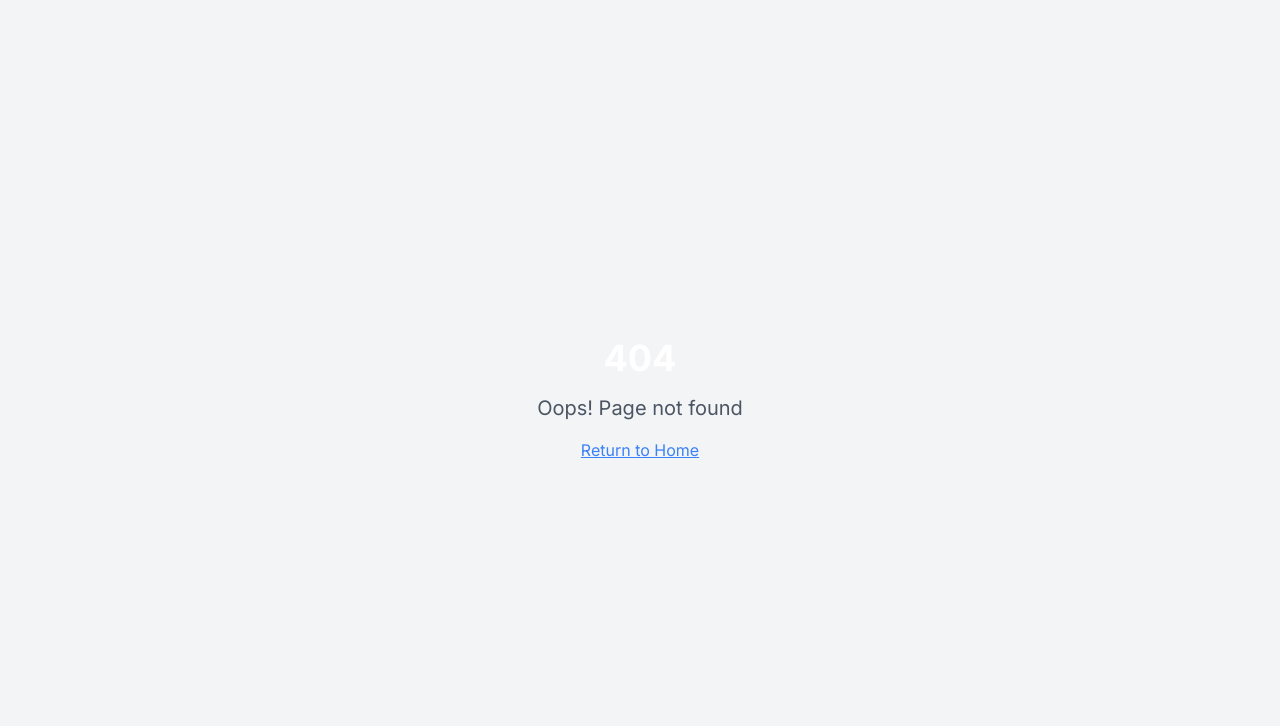
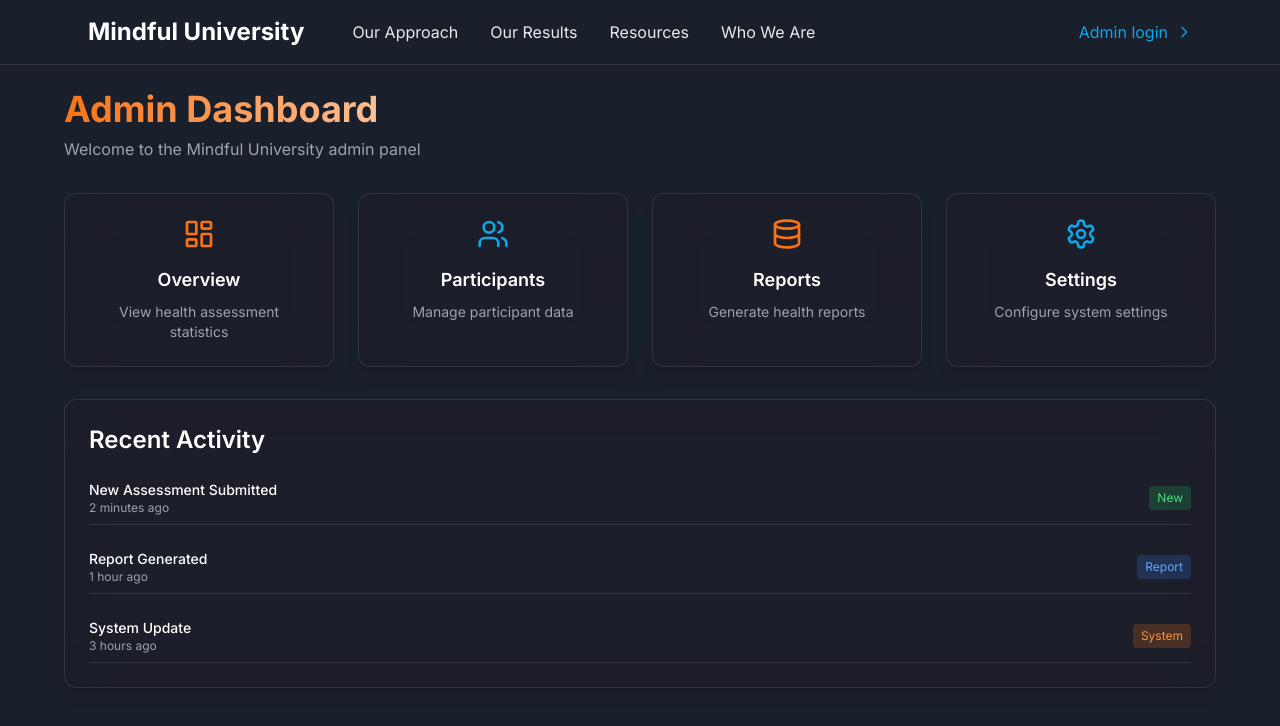
Before and after one commit to zoraizmohammad/treehacks-2025, a React (Vite) app: page /admin in a window 1280 px wide. Before the commit this address had no page. Shown: the top 726 px of the page. Built offline with nearby package versions, Linux system fonts and the light colour scheme.

Commit message:
Add admin dashboard page
This commit introduces a new admin page, providing access to a dashboard.  The specific features and implementation details are not included in this commit message.

```diff
--- a/src/App.tsx
+++ b/src/App.tsx
@@ -7,6 +7,7 @@ import { BrowserRouter, Routes, Route } from "react-router-dom";
 import Index from "./pages/Index";
 import Form from "./pages/Form";
 import NotFound from "./pages/NotFound";
+import AdminDashboard from "./pages/Admin";
 
 const queryClient = new QueryClient();
 
@@ -19,6 +20,7 @@ const App = () => (
         <Routes>
           <Route path="/" element={<Index />} />
           <Route path="/form" element={<Form />} />
+          <Route path="/admin" element={<AdminDashboard />} />
           <Route path="*" element={<NotFound />} />
         </Routes>
       </BrowserRouter>
--- a/src/components/Header.tsx
+++ b/src/components/Header.tsx
@@ -32,7 +32,7 @@ const Header = () => {
 
           {/* Admin Login Button */}
           <Link
-            to="/login"
+            to="/admin"
             className="inline-flex items-center text-[#0EA5E9] hover:text-white transition-colors"
           >
             Admin login
--- /dev/null
+++ b/src/pages/Admin.tsx
@@ -0,0 +1,107 @@
+
+import React from 'react';
+import { motion } from "framer-motion";
+import { LayoutDashboard, Users, Database, Settings } from "lucide-react";
+import Header from "@/components/Header";
+
+const AdminDashboard = () => {
+  return (
+    <div className="min-h-screen bg-[#1A1F2C]">
+      <Header />
+      <div className="text-white p-6">
+        <div className="max-w-6xl mx-auto">
+          <motion.div
+            initial={{ opacity: 0, y: 20 }}
+            animate={{ opacity: 1, y: 0 }}
+            className="mb-8"
+          >
+            <h1 className="text-4xl font-bold rainbow-text">Admin Dashboard</h1>
+            <p className="text-gray-400 mt-2">Welcome to the Mindful University admin panel</p>
+          </motion.div>
+
+          <div className="grid grid-cols-1 md:grid-cols-2 lg:grid-cols-4 gap-6">
+            {/* Dashboard Cards */}
+            <motion.div
+              initial={{ opacity: 0, y: 20 }}
+              animate={{ opacity: 1, y: 0 }}
+              transition={{ delay: 0.1 }}
+              className="glass-card p-6 flex flex-col items-center text-center"
+            >
+              <LayoutDashboard className="w-8 h-8 text-[#F97316] mb-4" />
+              <h3 className="text-lg font-semibold mb-2">Overview</h3>
+              <p className="text-sm text-gray-400">View health assessment statistics</p>
+            </motion.div>
+
+            <motion.div
+              initial={{ opacity: 0, y: 20 }}
+              animate={{ opacity: 1, y: 0 }}
+              transition={{ delay: 0.2 }}
+              className="glass-card p-6 flex flex-col items-center text-center"
+            >
+              <Users className="w-8 h-8 text-[#0EA5E9] mb-4" />
+              <h3 className="text-lg font-semibold mb-2">Participants</h3>
+              <p className="text-sm text-gray-400">Manage participant data</p>
+            </motion.div>
+
+            <motion.div
+              initial={{ opacity: 0, y: 20 }}
+              animate={{ opacity: 1, y: 0 }}
+              transition={{ delay: 0.3 }}
+              className="glass-card p-6 flex flex-col items-center text-center"
+            >
+              <Database className="w-8 h-8 text-[#F97316] mb-4" />
+              <h3 className="text-lg font-semibold mb-2">Reports</h3>
+              <p className="text-sm text-gray-400">Generate health reports</p>
+            </motion.div>
+
+            <motion.div
+              initial={{ opacity: 0, y: 20 }}
+              animate={{ opacity: 1, y: 0 }}
+              transition={{ delay: 0.4 }}
+              className="glass-card p-6 flex flex-col items-center text-center"
+            >
+              <Settings className="w-8 h-8 text-[#0EA5E9] mb-4" />
+              <h3 className="text-lg font-semibold mb-2">Settings</h3>
+              <p className="text-sm text-gray-400">Configure system settings</p>
+            </motion.div>
+          </div>
+
+          {/* Recent Activity Section */}
+          <motion.div
+            initial={{ opacity: 0, y: 20 }}
+            animate={{ opacity: 1, y: 0 }}
+            transition={{ delay: 0.5 }}
+            className="glass-card mt-8 p-6"
+          >
+            <h2 className="text-2xl font-semibold mb-4">Recent Activity</h2>
+            <div className="space-y-4">
+              <div className="flex items-center justify-between py-2 border-b border-white/10">
+                <div>
+                  <p className="text-sm font-medium">New Assessment Submitted</p>
+                  <p className="text-xs text-gray-400">2 minutes ago</p>
+                </div>
+                <span className="text-xs bg-green-500/20 text-green-400 px-2 py-1 rounded">New</span>
+              </div>
+              <div className="flex items-center justify-between py-2 border-b border-white/10">
+                <div>
+                  <p className="text-sm font-medium">Report Generated</p>
+                  <p className="text-xs text-gray-400">1 hour ago</p>
+                </div>
+                <span className="text-xs bg-blue-500/20 text-blue-400 px-2 py-1 rounded">Report</span>
+              </div>
+              <div className="flex items-center justify-between py-2 border-b border-white/10">
+                <div>
+                  <p className="text-sm font-medium">System Update</p>
+                  <p className="text-xs text-gray-400">3 hours ago</p>
+                </div>
+                <span className="text-xs bg-orange-500/20 text-orange-400 px-2 py-1 rounded">System</span>
+              </div>
+            </div>
+          </motion.div>
+        </div>
+      </div>
+    </div>
+  );
+};
+
+export default AdminDashboard;
```
